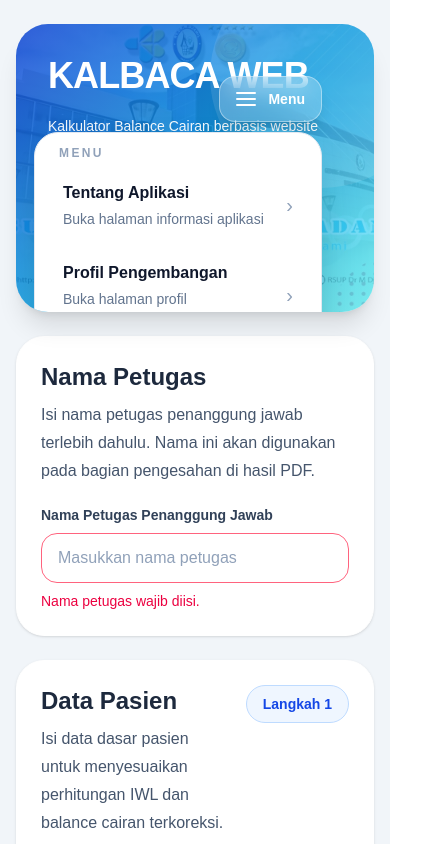
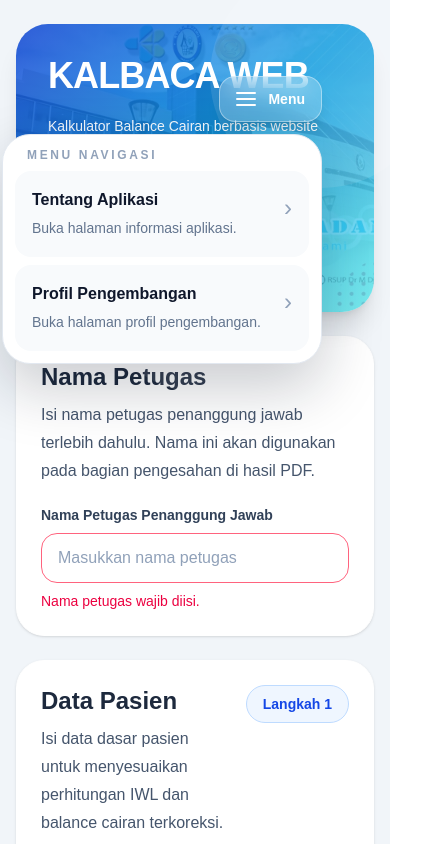
Before and after one commit to ukbisumut3256/fluidcare-v3, a Next.js app: page / in a window 390 px wide. Both pictures are taken after a click on the button "Menu". Shown: the top 844 px of the page, 434 px wide, since content can reach past the window. Built offline with nearby package versions, Linux system fonts and the light colour scheme.

Commit message:
update latest code

```diff
--- a/app/page.tsx
+++ b/app/page.tsx
@@ -984,7 +984,7 @@ export default function Home() {
     <main className="min-h-screen bg-slate-100">
       <div className="max-w-7xl mx-auto px-4 md:px-6 py-6 md:py-8">
         <section
-          className="relative overflow-hidden rounded-[32px] p-8 md:p-10 text-white shadow-xl mb-6"
+          className="relative rounded-[32px] p-8 md:p-10 text-white shadow-xl mb-6"
           style={{
             backgroundImage:
               "linear-gradient(135deg, rgba(29,78,216,0.88) 0%, rgba(14,165,233,0.82) 52%, rgba(103,232,249,0.72) 100%), url('/rsup-m-jamil.jpg')",
@@ -1009,7 +1009,7 @@ export default function Home() {
                 </p>
               </div>
 
-              <div className="absolute right-5 top-5 z-30 md:right-8 md:top-8">
+              <div className="absolute right-5 top-5 z-40 md:right-8 md:top-8">
                 <button
                   type="button"
                   onClick={() => setIsInfoMenuOpen((prev) => !prev)}
@@ -1025,36 +1025,40 @@ export default function Home() {
                 </button>
 
                 {isInfoMenuOpen && (
-                  <div className="absolute right-0 top-14 z-40 w-72 rounded-3xl border border-slate-200 bg-white p-3 text-slate-800 shadow-2xl">
-                    <p className="px-3 pb-2 text-xs font-semibold uppercase tracking-[0.2em] text-slate-400">
-                      Menu
-                    </p>
+                  <div className="absolute right-0 top-[calc(100%+12px)] z-50 w-[320px] max-w-[calc(100vw-2rem)] rounded-[28px] border border-slate-200 bg-white p-3 text-slate-800 shadow-[0_24px_60px_rgba(15,23,42,0.22)]">
+                    <p className="px-3 pb-2 text-xs font-semibold uppercase tracking-[0.22em] text-slate-400">
+                      Menu Navigasi
+                    </p>
+
+                    <div className="space-y-2">
                       <button
                         type="button"
                         onClick={() => openMenuPage("tentang")}
-                      className="flex w-full items-center justify-between rounded-2xl px-4 py-3 text-left transition hover:bg-blue-50"
+                        className="flex w-full items-start justify-between rounded-2xl border border-transparent bg-slate-50 px-4 py-4 text-left transition hover:border-blue-200 hover:bg-blue-50"
                       >
-                      <span>
-                        <span className="block font-bold text-slate-900">Tentang Aplikasi</span>
-                        <span className="mt-1 block text-sm text-slate-500">
-                          Buka halaman informasi aplikasi
+                        <span className="pr-4">
+                          <span className="block text-base font-extrabold text-slate-900">Tentang Aplikasi</span>
+                          <span className="mt-1 block text-sm leading-6 text-slate-500">
+                            Buka halaman informasi aplikasi.
                           </span>
                         </span>
-                      <span className="text-xl text-slate-400">›</span>
+                        <span className="mt-1 text-2xl text-slate-400">›</span>
                       </button>
+
                       <button
                         type="button"
                         onClick={() => openMenuPage("profil")}
-                      className="mt-2 flex w-full items-center justify-between rounded-2xl px-4 py-3 text-left transition hover:bg-blue-50"
+                        className="flex w-full items-start justify-between rounded-2xl border border-transparent bg-slate-50 px-4 py-4 text-left transition hover:border-blue-200 hover:bg-blue-50"
                       >
-                      <span>
-                        <span className="block font-bold text-slate-900">Profil Pengembangan</span>
-                        <span className="mt-1 block text-sm text-slate-500">
-                          Buka halaman profil pengembangan
+                        <span className="pr-4">
+                          <span className="block text-base font-extrabold text-slate-900">Profil Pengembangan</span>
+                          <span className="mt-1 block text-sm leading-6 text-slate-500">
+                            Buka halaman profil pengembangan.
                           </span>
                         </span>
-                      <span className="text-xl text-slate-400">›</span>
+                        <span className="mt-1 text-2xl text-slate-400">›</span>
                       </button>
+                    </div>
                   </div>
                 )}
               </div>
```
Lines whose indentation alone changed are shown as unchanged.
